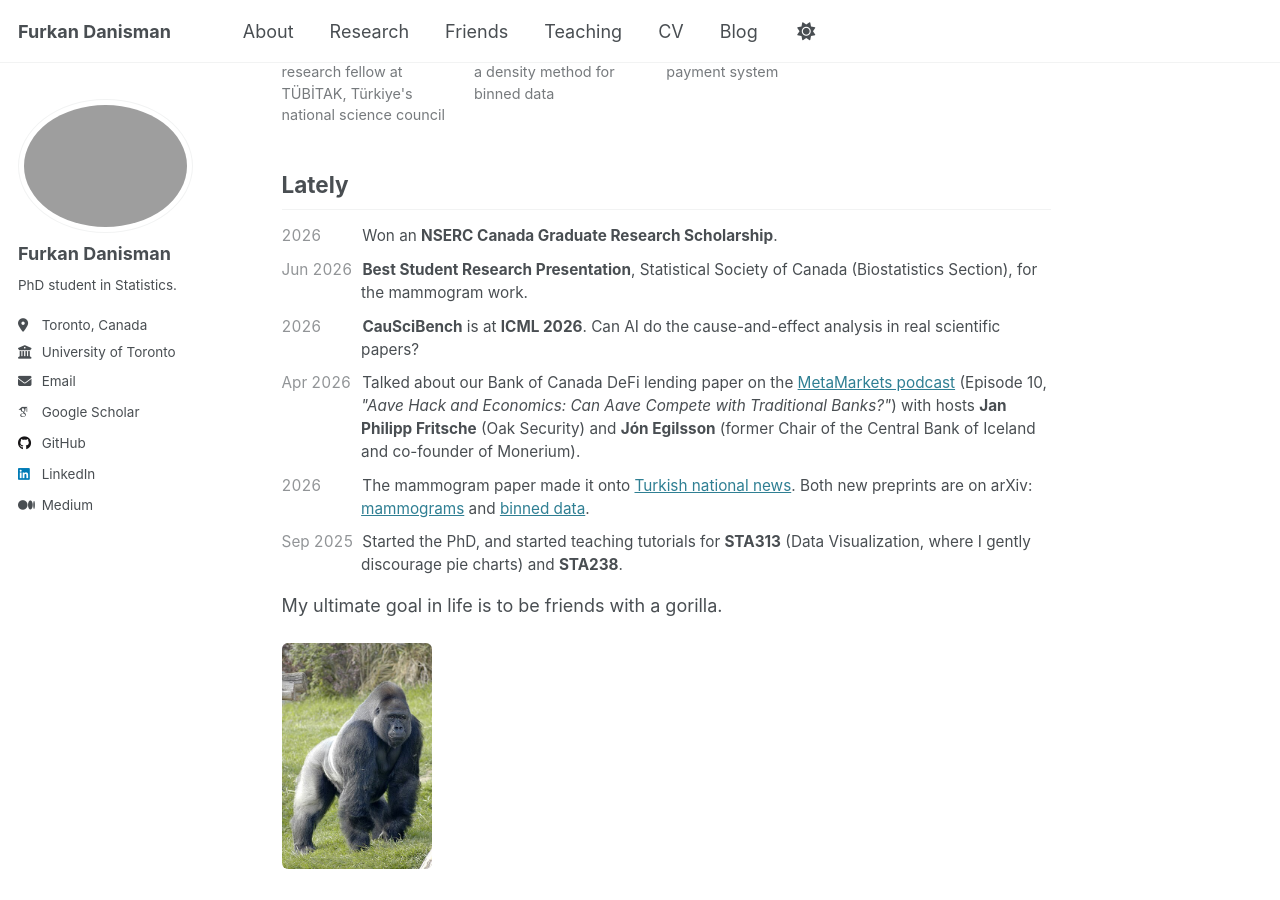
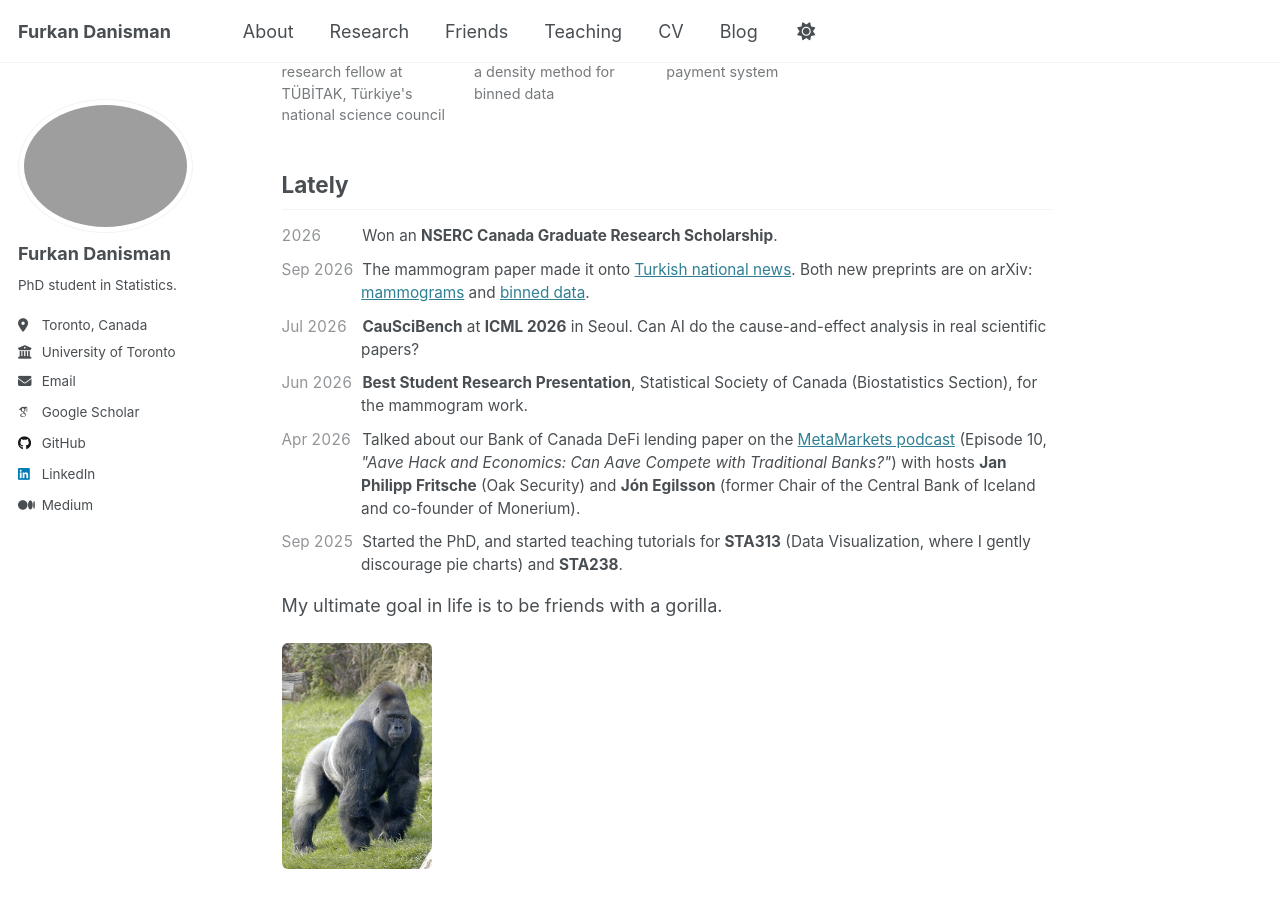
Before and after one commit to FurkanDanisman/FurkanDanisman.github.io, a Jekyll site: the page built from _pages/about.md, in a window 1280 px wide and 900 px high, scrolled down 619 px. Built offline with Jekyll 4.4.1, drawn with Linux system fonts in a browser that asks for light colours; some web fonts are replaced.

Commit message:
ICML 2026 dates/location on CauSciBench; Lately in date order (mammogram news: Sep 2026)
Co-Authored-By: Claude Opus 5.5 <noreply@anthropic.com>

```diff
--- a/_pages/about.md
+++ b/_pages/about.md
@@ -30,10 +30,10 @@ I mainly work on causality and hope to win an [Ig Nobel Prize](https://improbabl
 
 <ul class="news">
   <li><span class="when">2026</span> Won an <b>NSERC Canada Graduate Research Scholarship</b>.</li>
+  <li><span class="when">Sep 2026</span> The mammogram paper made it onto <a href="https://stream.interpress.com/temp/48a031d0-4b5b-446f-a091-4d113ea575d1.html">Turkish national news</a>. Both new preprints are on arXiv: <a href="https://arxiv.org/abs/2607.16793">mammograms</a> and <a href="https://arxiv.org/abs/2607.13182">binned data</a>.</li>
+  <li><span class="when">Jul 2026</span> <b>CauSciBench</b> at <b>ICML 2026</b> in Seoul. Can AI do the cause-and-effect analysis in real scientific papers?</li>
   <li><span class="when">Jun 2026</span> <b>Best Student Research Presentation</b>, Statistical Society of Canada (Biostatistics Section), for the mammogram work.</li>
-  <li><span class="when">2026</span> <b>CauSciBench</b> is at <b>ICML 2026</b>. Can AI do the cause-and-effect analysis in real scientific papers?</li>
   <li><span class="when">Apr 2026</span> Talked about our Bank of Canada DeFi lending paper on the <a href="https://open.spotify.com/episode/55dtaPZMi2r3UkKGojOI6V">MetaMarkets podcast</a> (Episode 10, <i>"Aave Hack and Economics: Can Aave Compete with Traditional Banks?"</i>) with hosts <b>Jan Philipp Fritsche</b> (Oak Security) and <b>Jón Egilsson</b> (former Chair of the Central Bank of Iceland and co-founder of Monerium).</li>
-  <li><span class="when">2026</span> The mammogram paper made it onto <a href="https://stream.interpress.com/temp/48a031d0-4b5b-446f-a091-4d113ea575d1.html">Turkish national news</a>. Both new preprints are on arXiv: <a href="https://arxiv.org/abs/2607.16793">mammograms</a> and <a href="https://arxiv.org/abs/2607.13182">binned data</a>.</li>
   <li><span class="when">Sep 2025</span> Started the PhD, and started teaching tutorials for <b>STA313</b> (Data Visualization, where I gently discourage pie charts) and <b>STA238</b>.</li>
 </ul>
 
```
Also changed, not shown: _publications/manuscripts-06-causcibench.md (+1 -1 lines).
